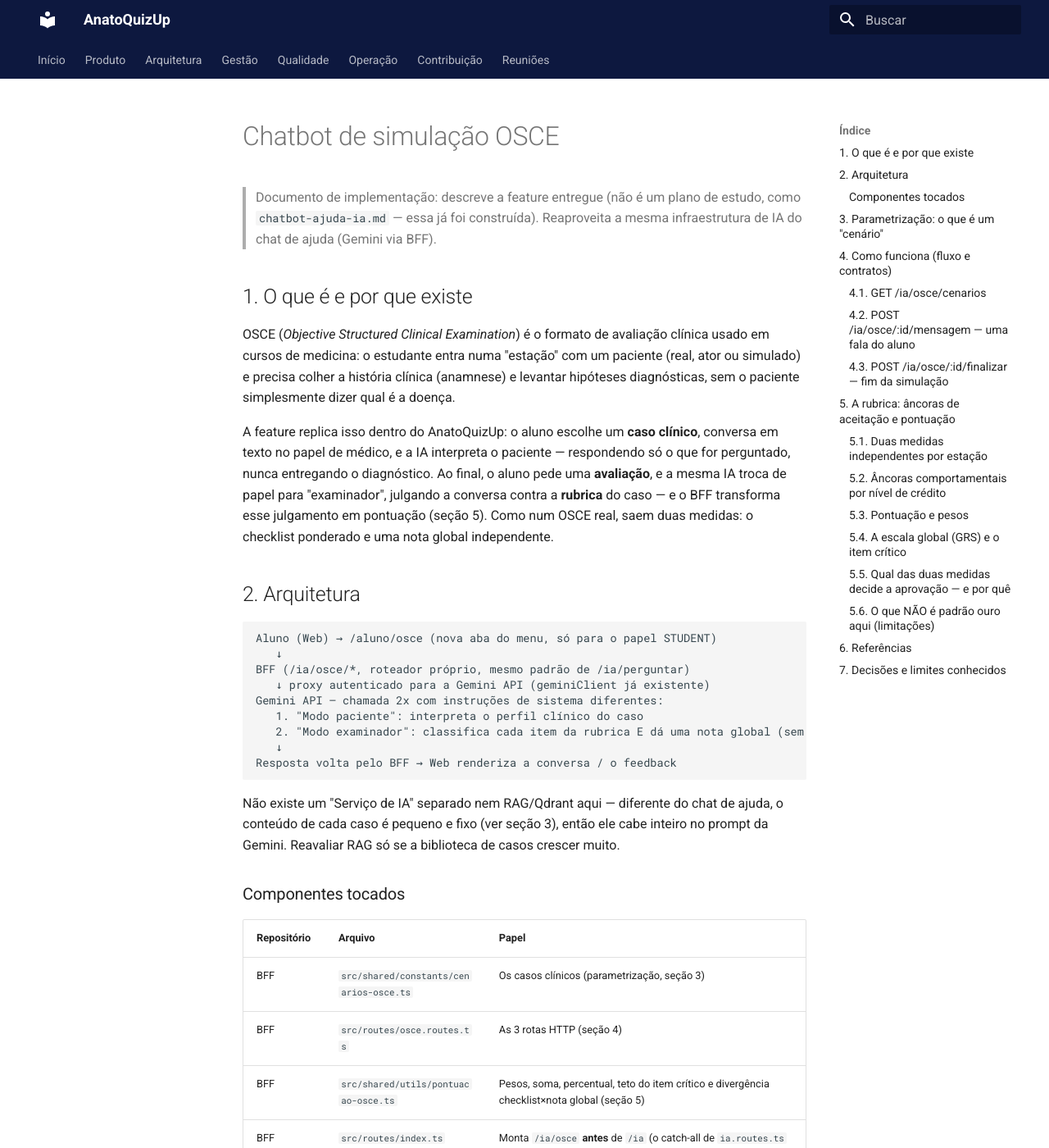
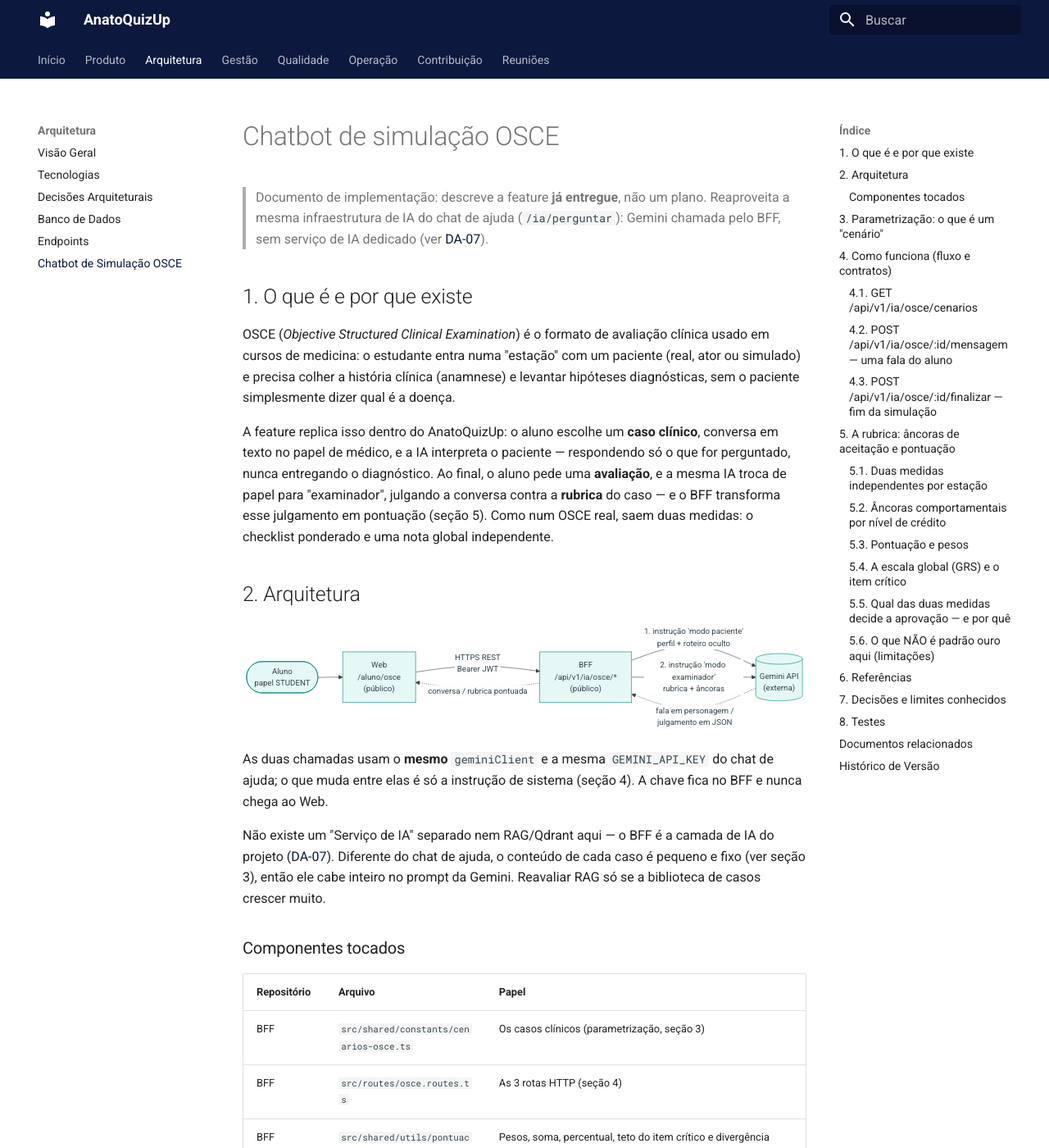
Before and after one commit to fga-eps-mds/2026-2-AnatoQuizUp-Doc, an MkDocs documentation site: the page built from docs/arquitetura/chatbot-osce.md, in a window 1280 px wide and 1400 px high. Shown: the whole window at 82% size. Built offline with MkDocs 1.6.1 and Material for MkDocs 9.7.7, drawn with Linux system fonts in a browser that asks for light colours; some of the changed text lies outside the part shown.

Commit message:
docs(arquitetura): alinha a documentacao de IA ao BFF e publica o doc do OSCE
Refs #71

Co-authored-by: Rafael Melo <rafael.matuda10@gmail.com>

````diff
--- a/docs/arquitetura/chatbot-osce.md
+++ b/docs/arquitetura/chatbot-osce.md
@@ -1,6 +1,6 @@
 # Chatbot de simulação OSCE
 
-> Documento de implementação: descreve a feature entregue (não é um plano de estudo, como `chatbot-ajuda-ia.md` — essa já foi construída). Reaproveita a mesma infraestrutura de IA do chat de ajuda (Gemini via BFF).
+> Documento de implementação: descreve a feature **já entregue**, não um plano. Reaproveita a mesma infraestrutura de IA do chat de ajuda (`/ia/perguntar`): Gemini chamada pelo BFF, sem serviço de IA dedicado (ver [DA-07](decisoes.md)).
 
 ## 1. O que é e por que existe
 
@@ -10,19 +10,24 @@ A feature replica isso dentro do AnatoQuizUp: o aluno escolhe um **caso clínico
 
 ## 2. Arquitetura
 
-```
-Aluno (Web) → /aluno/osce (nova aba do menu, só para o papel STUDENT)
-   ↓
-BFF (/ia/osce/*, roteador próprio, mesmo padrão de /ia/perguntar)
-   ↓ proxy autenticado para a Gemini API (geminiClient já existente)
-Gemini API — chamada 2x com instruções de sistema diferentes:
-   1. "Modo paciente": interpreta o perfil clínico do caso
-   2. "Modo examinador": classifica cada item da rubrica E dá uma nota global (sem calcular pontos)
-   ↓
-Resposta volta pelo BFF → Web renderiza a conversa / o feedback
+```mermaid
+flowchart LR
+    aluno(["Aluno<br/>papel STUDENT"])
+    web["Web<br/>/aluno/osce<br/>(público)"]
+    bff["BFF<br/>/api/v1/ia/osce/*<br/>(público)"]
+    gemini[("Gemini API<br/>(externa)")]
+
+    aluno --> web
+    web -->|"HTTPS REST<br/>Bearer JWT"| bff
+    bff -->|"1. instrução 'modo paciente'<br/>perfil + roteiro oculto"| gemini
+    bff -->|"2. instrução 'modo examinador'<br/>rubrica + âncoras"| gemini
+    gemini -.->|"fala em personagem /<br/>julgamento em JSON"| bff
+    bff -.->|"conversa / rubrica pontuada"| web
 ```
 
-Não existe um "Serviço de IA" separado nem RAG/Qdrant aqui — diferente do chat de ajuda, o conteúdo de cada caso é pequeno e fixo (ver seção 3), então ele cabe inteiro no prompt da Gemini. Reavaliar RAG só se a biblioteca de casos crescer muito.
+As duas chamadas usam o **mesmo** `geminiClient` e a mesma `GEMINI_API_KEY` do chat de ajuda; o que muda entre elas é só a instrução de sistema (seção 4). A chave fica no BFF e nunca chega ao Web.
+
+Não existe um "Serviço de IA" separado nem RAG/Qdrant aqui — o BFF é a camada de IA do projeto ([DA-07](decisoes.md)). Diferente do chat de ajuda, o conteúdo de cada caso é pequeno e fixo (ver seção 3), então ele cabe inteiro no prompt da Gemini. Reavaliar RAG só se a biblioteca de casos crescer muito.
 
 ### Componentes tocados
 
@@ -44,7 +49,7 @@ Cada caso clínico é um objeto `CenarioOsce` (`src/shared/constants/cenarios-os
 
 | Campo | Visível para o aluno? | Uso |
 |---|---|---|
-| `id` | Sim | Identifica o caso nas rotas (`/ia/osce/:id/...`) |
+| `id` | Sim | Identifica o caso nas rotas (`/api/v1/ia/osce/:id/...`) |
 | `titulo` | Sim | Nome exibido na lista de casos |
 | `especialidade` | Sim | Rótulo exibido (ex.: "Cardiologia") |
 | `dificuldade` | Sim | `"Fácil" \| "Médio" \| "Difícil"`, exibido como selo colorido |
@@ -54,7 +59,7 @@ Cada caso clínico é um objeto `CenarioOsce` (`src/shared/constants/cenarios-os
 | `diagnosticoEsperado` | **Não** | Nunca é dito ao aluno; só aparece no feedback final |
 | `rubrica` | **Não** (só após finalizar) | Checklist pontuado: itens, domínios, pesos, âncoras de crédito e itens críticos (ver seção 5) |
 
-A rota `GET /ia/osce/cenarios` devolve **só** os 4 primeiros campos — o resto nunca sai do BFF antes da hora, para não vazar a resposta do caso.
+A rota `GET /api/v1/ia/osce/cenarios` devolve **só** os 4 primeiros campos — o resto nunca sai do BFF antes da hora, para não vazar a resposta do caso.
 
 Hoje há 3 casos fixos (dor torácica/cardiologia, cefaleia súbita/neurologia, dor abdominal/apendicite) no próprio código. **Não há tela de autoria de caso para professor** — decisão deliberada (YAGNI): construir CRUD de casos sem uma demanda real validada seria antecipar um requisito que ninguém pediu ainda. Para adicionar um caso novo hoje, basta um objeto novo no array `CENARIOS_OSCE`, seguindo os 3 exemplos existentes como modelo.
 
@@ -62,7 +67,9 @@ Hoje há 3 casos fixos (dor torácica/cardiologia, cefaleia súbita/neurologia,
 
 Pré-requisito: o mesmo `GEMINI_API_KEY`/`GEMINI_MODEL` do chat de ajuda (`src/config/env.ts` do BFF). Sem a chave configurada, todas as rotas abaixo respondem `503 IA_INDISPONIVEL`, igual ao `/ia/perguntar`.
 
-### 4.1. `GET /ia/osce/cenarios`
+Todas as três rotas ficam atrás do `middlewareAutenticacao` (JWT validado na borda, como manda o [DA-03](decisoes.md)) e a tela `/aluno/osce` é protegida para o papel `STUDENT` no `router.tsx` do Web. Nenhum segredo do provedor entra na resposta: o Web nunca fala com a Gemini, só com o BFF.
+
+### 4.1. `GET /api/v1/ia/osce/cenarios`
 
 Lista os casos disponíveis (campos públicos da tabela acima). Sem corpo de requisição.
 
@@ -70,7 +77,7 @@ Lista os casos disponíveis (campos públicos da tabela acima). Sem corpo de req
 { "cenarios": [{ "id": "dor-toracica", "titulo": "...", "especialidade": "Cardiologia", "dificuldade": "Médio" }] }
 ```
 
-### 4.2. `POST /ia/osce/:id/mensagem` — uma fala do aluno
+### 4.2. `POST /api/v1/ia/osce/:id/mensagem` — uma fala do aluno
 
 ```json
 {
@@ -87,7 +94,7 @@ O **histórico vive no front** (estado React da página), não no BFF — cada c
 
 Resposta: `{ "resposta": "<fala do paciente, em personagem>" }`.
 
-### 4.3. `POST /ia/osce/:id/finalizar` — fim da simulação
+### 4.3. `POST /api/v1/ia/osce/:id/finalizar` — fim da simulação
 
 ```json
 { "historico": [{ "autor": "aluno" | "paciente", "texto": "..." }] }
@@ -265,3 +272,21 @@ Numeração usada ao longo da seção 5.
 - **Sem streaming**: a resposta da Gemini chega de uma vez (igual ao `/ia/perguntar`), não token a token. O *thinking* da Gemini é desligado (`thinkingConfig.thinkingBudget: 0`) nas duas rotas: com ele a chamada levava 10–15s e às vezes estourava o `REQUEST_TIMEOUT_MS`. A UI mostra um spinner de carregamento enquanto espera.
 - **Dado do aluno que cruza para a Gemini**: nenhum — diferente do `/ia/dica`, o modo OSCE não usa o desempenho do aluno, só o texto da conversa em si (que o próprio aluno está digitando). Sem risco de LGPD adicional em relação ao que o chat de ajuda já levanta.
 - **Falha graciosa**: se a Gemini não estiver configurada ou falhar, a rota responde 503/502 com uma mensagem de erro — a página mostra o erro, sem quebrar a navegação.
+
+## 8. Testes
+
+A regra de pontuação é a parte auditável da feature, então é a parte testada: `tests/unit/pontuacao-osce.test.ts` (BFF, Jest) cobre os pesos e o crédito parcial, o item não julgado pela IA tratado como `nao_realizado`, o teto do item crítico, a nota global fora da escala e a marca de divergência — além da integridade das três rubricas (ids únicos, ao menos um item crítico, âncoras coerentes). São 13 casos.
+
+**Gap conhecido**: `src/routes/osce.routes.ts` ainda **não** tem teste de rota (as outras rotas do BFF têm, em `tests/unit/*.routes.test.ts`, com o cliente externo mockado). Enquanto isso não existir, a feature consome a folga do `coverageThreshold` de 85% exigido pelo [DA-08](decisoes.md) — é o próximo item de qualidade desta feature.
+
+## Documentos relacionados
+
+- [Visão Geral da Arquitetura](visao-geral.md)
+- [Decisões Arquiteturais](decisoes.md)
+- [Endpoints](endpoints.md)
+
+## Histórico de Versão
+
+| Data | Versão | Descrição | Autor(es) |
+| :--- | :--- | :--- | :--- |
+| 26/10/2026 | 1.0 | Documentação da simulação OSCE: arquitetura, contratos, rubrica pontuada e limitações | [João Paulo](https://github.com/jpaulohe4rt), [Rafael Melo](https://github.com/rmatuda) |
--- a/mkdocs.yml
+++ b/mkdocs.yml
@@ -46,6 +46,7 @@ nav:
     - Decisões Arquiteturais: arquitetura/decisoes.md
     - Banco de Dados: arquitetura/banco-de-dados.md
     - Endpoints: arquitetura/endpoints.md
+    - Chatbot de Simulação OSCE: arquitetura/chatbot-osce.md
 
   - Gestão:
     - Metodologia: metodologia/metodologia.md
````
Also changed, not shown: docs/arquitetura/decisoes.md (+13 -2 lines), docs/arquitetura/endpoints.md (+15 -1 lines), docs/arquitetura/visao-geral.md (+6 -4 lines).
